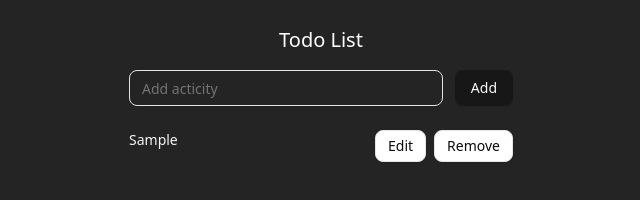
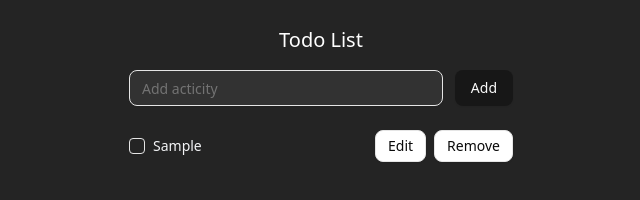
Before and after one commit to nerveign/zustand-state-management, a React (Vite) app: page / in a window 1280 px wide. Both pictures are taken after typing "Sample" into the empty fields and a click on the button "Add". Shown: the part 306-506 px from the top of the page, without its empty margins (319-959 px from the left). Built offline with nearby package versions, Linux system fonts and the light colour scheme.

Commit message:
Update Project

```diff
--- a/package.json
+++ b/package.json
@@ -10,6 +10,7 @@
     "preview": "vite preview"
   },
   "dependencies": {
+    "@radix-ui/react-checkbox": "^1.3.3",
     "@radix-ui/react-slot": "^1.2.3",
     "@tailwindcss/vite": "^4.1.12",
     "class-variance-authority": "^0.7.1",
--- /dev/null
+++ b/src/components/ui/checkbox.tsx
@@ -0,0 +1,30 @@
+import * as React from "react"
+import * as CheckboxPrimitive from "@radix-ui/react-checkbox"
+import { CheckIcon } from "lucide-react"
+
+import { cn } from "@/lib/utils"
+
+function Checkbox({
+  className,
+  ...props
+}: React.ComponentProps<typeof CheckboxPrimitive.Root>) {
+  return (
+    <CheckboxPrimitive.Root
+      data-slot="checkbox"
+      className={cn(
+        "peer border-input dark:bg-input/30 data-[state=checked]:bg-primary data-[state=checked]:text-primary-foreground dark:data-[state=checked]:bg-primary data-[state=checked]:border-primary focus-visible:border-ring focus-visible:ring-ring/50 aria-invalid:ring-destructive/20 dark:aria-invalid:ring-destructive/40 aria-invalid:border-destructive size-4 shrink-0 rounded-[4px] border shadow-xs transition-shadow outline-none focus-visible:ring-[3px] disabled:cursor-not-allowed disabled:opacity-50",
+        className
+      )}
+      {...props}
+    >
+      <CheckboxPrimitive.Indicator
+        data-slot="checkbox-indicator"
+        className="flex items-center justify-center text-current transition-none"
+      >
+        <CheckIcon className="size-3.5" />
+      </CheckboxPrimitive.Indicator>
+    </CheckboxPrimitive.Root>
+  )
+}
+
+export { Checkbox }
--- a/src/index.css
+++ b/src/index.css
@@ -3,6 +3,7 @@
 
 @theme {
   --color-bg-primary: #242424;
+  --color-bg-secondary: #323232;
 }
 
 @custom-variant dark (&:is(.dark *));
--- a/src/todo-form.tsx
+++ b/src/todo-form.tsx
@@ -33,7 +33,7 @@ export function TodoForm() {
     <div>
       <h2 className="text-center my-4 font-medium text-xl text-white">Todo List</h2>
       <form className="flex gap-3" onSubmit={handleSubmit}>
-        <Input className="text-white" type="text" value={text} placeholder="Add acticity" onChange={handleChange} required />
+        <Input className="text-white bg-bg-secondary" type="text" value={text} placeholder="Add acticity" onChange={handleChange} required />
         <Button type="submit">{editingTodo ? 'Update' : 'Add'}</Button>
       </form>
     </div>
--- a/src/todo-list.tsx
+++ b/src/todo-list.tsx
@@ -1,8 +1,10 @@
-import { editTodo, removeTodo, useTodoStore } from './store/todo-store';
+import { editTodo, removeTodo, toggleTodo, useTodoStore } from './store/todo-store';
 import { Button } from './components/ui/button';
+import { Checkbox } from './components/ui/checkbox';
 
 export function TodoList() {
   const todos = useTodoStore((state) => state.todo);
+  console.log('Render bang');
 
   return (
     <>
@@ -10,7 +12,10 @@ export function TodoList() {
         <ul>
           {todos.map((todo) => (
             <li className="flex justify-between my-4" key={todo.id}>
-              <span className="text-sm text-gray-100 font-medium">{todo.text}</span>
+              <div className="flex gap-2 items-center">
+                <Checkbox checked={todo.completed} onCheckedChange={() => toggleTodo(todo.id)} />
+                <span className="text-sm text-gray-100 font-medium block">{todo.text}</span>
+              </div>
               <div className="flex gap-2">
                 <Button size={'sm'} variant={'outline'} onClick={() => editTodo(todo)}>
                   Edit
```
Also changed, not shown: 1 other file (tests, documents, lock files or other folders).
